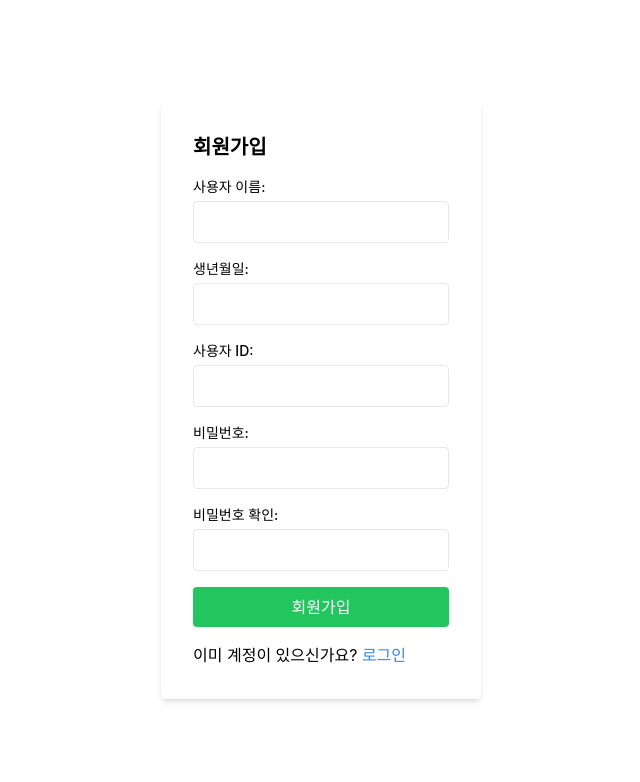
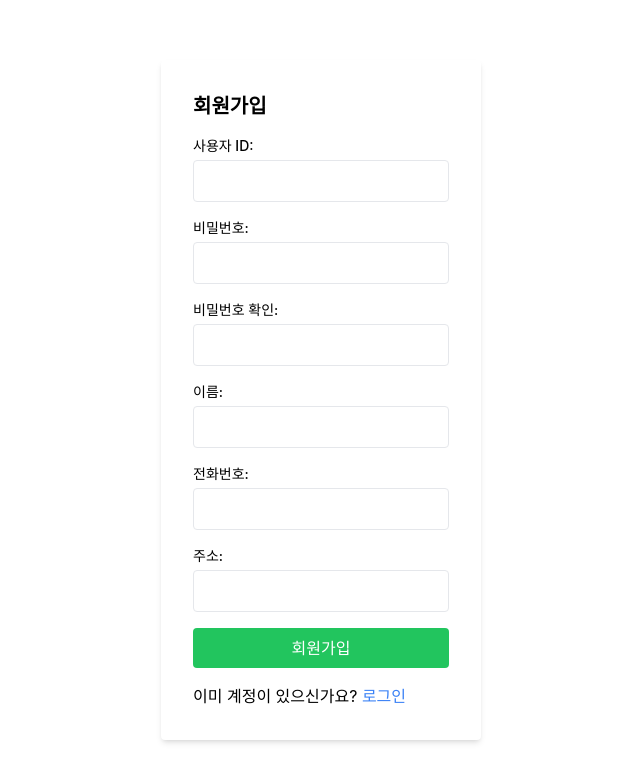
Before and after one commit to codestates-seb/seb45_main_028, a React (Create React App) app in the folder front/: page /signup in a window 1280 px wide. Shown: the top 782 px of the page, without its empty margins (319-959 px from the left). Built offline with nearby package versions, Linux system fonts and the light colour scheme.

Commit message:
회원가입 서버연동

```diff
--- a/front/src/App.js
+++ b/front/src/App.js
@@ -3,13 +3,14 @@ import './App.css';
 import '../src/css/input.css';
 import Login from './components/Login';
 import SignUp from './components/Signup';
+//import ShoppingCart from './pages/ShoppingCart';
 import { BrowserRouter as Router, Route, Routes } from 'react-router-dom';
 
 const App = () => {
   return (
     <Router>
         <Routes>
-          <Route path="/" element={<Login />} />
+          <Route path="/" element={<Login/>} />
           <Route path="/login" element={<Login />} />
           <Route path="/signup" element={<SignUp />} />
         </Routes>
--- a/front/src/components/Login.jsx
+++ b/front/src/components/Login.jsx
@@ -1,7 +1,8 @@
 import React, { useState } from 'react';
 import { Link, useNavigate } from 'react-router-dom';
-/*  axios로 api 주소 받아오는 로직*/
+/*import jwt from 'jsonwebtoken';*/
 import axios from 'axios';
+
 
 
 const Login = () => {
@@ -29,7 +30,13 @@ const Login = () => {
       const response = await axios.post('http://ec2-52-79-52-23.ap-northeast-2.compute.amazonaws.com:8080/member/login', {
         email: email,
         password: password,
+      },
+      {
+        headers: {
+          Authorization: `Bearer ${localStorage.getItem('token')}`, // JWT 토큰을 헤더에 추가합니다.
+        },
       });
+
       console.log(response.data);
       return response.data; // 백엔드에서 반환된 데이터를 반환합니다.
     } catch (error) {
@@ -42,6 +49,10 @@ const Login = () => {
 const handleLogin = async () => {
   try {
     const response = await getLogin(username, password);
+    const token = response.token;
+
+    localStorage.setItem('token', token);
+
     console.log(response);
     // 로그인 성공 후의 처리를 여기에 추가하세요
     setIsLoggedIn(true);
@@ -53,9 +64,10 @@ const handleLogin = async () => {
 
 
 const handleLogout = () => {
+  // 클라이언트에서 JWT 토큰을 삭제합니다.
+  localStorage.removeItem('token');
   setIsLoggedIn(false);
 };
-
 
 return (
   <div className="flex justify-center items-center h-screen">
--- a/front/src/components/SignUp.jsx
+++ b/front/src/components/SignUp.jsx
@@ -1,19 +1,23 @@
 import React, { useState } from 'react';
-import DatePicker from 'react-datepicker'; // DatePicker 컴포넌트를 사용하기 위한 라이브러리
-import 'react-datepicker/dist/react-datepicker.css'; // DatePicker 스타일 추가
+import DatePicker from 'react-datepicker';
+import 'react-datepicker/dist/react-datepicker.css';
 import { Link } from 'react-router-dom';
 
 const SignUp = () => {
-  const [username, setUsername] = useState('');
+  //const [username, setUsername] = useState('');
   const [userId, setUserId] = useState('');
   const [password, setPassword] = useState('');
   const [passwordConfirm, setPasswordConfirm] = useState('');
-  const [birthdate, setBirthdate] = useState(null); // 생년월일 추가
+ // const [birthdate, setBirthdate] = useState(null);
+  const [name, setName] = useState('');
+  const [phone, setPhone] = useState('');
+  const [address, setAddress] = useState('');
   const [error, setError] = useState('');
+  const apiAddress = 'http://ec2-52-79-52-23.ap-northeast-2.compute.amazonaws.com:8080/member/new'; // API 주소
 
-  const handleUsernameChange = (e) => {
+/*  const handleUsernameChange = (e) => {
     setUsername(e.target.value);
-  };
+  };*/
 
   const handleUserIdChange = (e) => {
     setUserId(e.target.value);
@@ -27,13 +31,25 @@ const SignUp = () => {
     setPasswordConfirm(e.target.value);
   };
 
-  const handleBirthdateChange = (date) => {
+ /* const handleBirthdateChange = (date) => {
     setBirthdate(date);
   };
+*/
+
+  const handleNameChange = (e) => {
+    setName(e.target.value);
+  }
+
+  const handlePhoneChange = (e) => {
+    setPhone(e.target.value);
+  }
+
+  const handleAddressChange = (e) => {
+    setAddress(e.target.value);
+  }
 
   const handleSignUp = () => {
-    // 입력 유효성 검사
-    if (!username || !userId || !password || !passwordConfirm || !birthdate) {
+    if (!userId || !password || !passwordConfirm || !name || !phone || !address) {
       setError('모든 필드를 입력해주세요.');
       return;
     }
@@ -43,7 +59,32 @@ const SignUp = () => {
       return;
     }
 
-    // 회원가입 로직을 수행하면 됩니다.
+    const requestData = {    // 프론트엔드 변수명 변경
+      email: userId,      // 프론트엔드 변수명 변경
+      password: password,   // 프론트엔드 변수명 변경
+      name: name,           // 프론트엔드 변수명 변경
+      phone: phone,         // 프론트엔드 변수명 변경
+      address: address,     // 프론트엔드 변수명 변경
+    };
+    // API를 호출하여 회원가입 처리
+    fetch(apiAddress, {
+      method: 'POST',
+      headers: {
+        'Content-Type': 'application/json',
+      },
+      body: JSON.stringify(requestData),
+    })
+
+      .then((response) => {
+        if (!response.ok) {
+          throw new Error('API 호출에 실패했습니다.');
+        }
+        // API 호출이 성공하면 원하는 동작 수행 (예: 페이지 이동)
+      })
+      .catch((error) => {
+        setError('회원가입에 실패했습니다.');
+        console.error(error);
+      });
   };
 
   return (
@@ -52,28 +93,9 @@ const SignUp = () => {
         <h1 className="text-xl font-semibold mb-4">회원가입</h1>
         {error && <p className="text-red-500 mb-4">{error}</p>}
         <div className="mb-4">
-          <label className="block text-sm font-medium mb-1" htmlFor="signup-username">
-            사용자 이름:
-          </label>
-          <input
-            className="w-full border rounded py-2 px-3 bg-white"
-            type="text"
-            id="signup-username"
-            value={username}
-            onChange={handleUsernameChange}
-          />
+
         </div>
         <div className="mb-4">
-          <label className="block text-sm font-medium mb-1" htmlFor="signup-birthdate">
-            생년월일:
-          </label>
-          <DatePicker
-            className="w-full border rounded py-2 px-3"
-            selected={birthdate}
-            onChange={handleBirthdateChange}
-            dateFormat="yyyy-MM-dd"
-            id="signup-birthdate"
-          />
         </div>
         <div className="mb-4">
           <label className="block text-sm font-medium mb-1" htmlFor="signup-userId">
@@ -112,6 +134,42 @@ const SignUp = () => {
           />
         </div>
 
+        <div className="mb-4">
+          <label className="block text-sm font-medium mb-1" htmlFor="signup-name">
+            이름:
+          </label>
+          <input
+            className="w-full border rounded py-2 px-3 bg-white"
+            type="text"
+            id="signup-name"
+            value={name}
+            onChange={handleNameChange}
+          />
+        </div>
+        <div className="mb-4">
+          <label className="block text-sm font-medium mb-1" htmlFor="signup-phone">
+            전화번호:
+          </label>
+          <input
+            className="w-full border rounded py-2 px-3 bg-white"
+            type="text"
+            id="signup-phone"
+            value={phone}
+            onChange={handlePhoneChange}
+          />
+        </div>
+        <div className="mb-4">
+          <label className="block text-sm font-medium mb-1" htmlFor="signup-address">
+            주소:
+          </label>
+          <input
+            className="w-full border rounded py-2 px-3 bg-white"
+            type="text"
+            id="signup-address"
+            value={address}
+            onChange={handleAddressChange}
+          />
+        </div>
         <button
           className="w-full bg-green-500 text-white py-2 px-4 rounded hover:bg-green-600 border-solid border-black"
           onClick={handleSignUp}
--- /dev/null
+++ b/front/src/pages/ShoppingCart.jsx
@@ -0,0 +1,90 @@
+import React, { useState } from 'react';
+
+const ShoppingCart = () => {
+  const [products] = useState([
+    { id: 1, name: '소이와 데이트권', price: 100000 },
+    { id: 2, name: '다연이와 식데권 ', price: 200000 },
+    { id: 3, name: '성환이의 사랑', price: 371019247301 },
+  ]);
+  const [cart, setCart] = useState([]);
+
+  const addToCart = (product) => {
+    setCart([...cart, product]);
+  };
+
+  const removeFromCart = (product) => {
+    const updatedCart = cart.filter((item) => item.id !== product.id);
+    setCart(updatedCart);
+  };
+
+  const total = cart.reduce((acc, product) => acc + product.price, 0);
+
+  const handleCheckout = () => {
+    // 여기에서 결제 처리 로직을 추가할 수 있습니다.
+    alert('주문이 완료되었습니다.');
+  };
+
+  return (
+    <div className="container mx-auto p-4 flex flex-col h-screen">
+      <h1 className="text-2xl font-bold mb-4">장바구니</h1>
+
+      <div className="flex-grow grid grid-cols-2 gap-4">
+        <div>
+          <h2 className="text-lg font-semibold mb-2">상품 목록</h2>
+          <ul>
+            {products.map((product) => (
+              <li
+                key={product.id}
+                className="flex justify-between items-center p-2 rounded-lg shadow-md bg-white mb-2"
+              >
+                <span className="text-gray-700">{product.name}</span>
+                <span className="text-blue-600">${product.price}</span>
+                <button
+                  onClick={() => addToCart(product)}
+                  className="bg-blue-500 text-white px-2 py-1 rounded hover:bg-blue-700"
+                >
+                  추가
+                </button>
+              </li>
+            ))}
+          </ul>
+        </div>
+
+        <div>
+          <h2 className="text-lg font-semibold mb-2">장바구니</h2>
+          <ul>
+            {cart.map((product) => (
+              <li
+                key={product.id}
+                className="flex justify-between items-center p-2 rounded-lg shadow-md bg-white mb-2"
+              >
+                <span className="text-gray-700">{product.name}</span>
+                <span className="text-red-600">${product.price}</span>
+                <button
+                  onClick={() => removeFromCart(product)}
+                  className="bg-red-500 text-white px-2 py-1 rounded hover:bg-red-700"
+                >
+                  제거
+                </button>
+              </li>
+            ))}
+          </ul>
+          <div className="mt-4">
+            <strong className="text-lg">총 가격:</strong> ${total}
+          </div>
+        </div>
+      </div>
+
+      <div className="flex justify-center mt-4">
+        <button
+          onClick={handleCheckout}
+          className="bg-green-500 text-white px-4 py-2 rounded hover:bg-green-700"
+        >
+          주문 결제
+        </button>
+      </div>
+    </div>
+  );
+};
+
+export default ShoppingCart;
--- /dev/null
+++ b/front/webpack.config.js
@@ -0,0 +1,11 @@
+const path = require('path');
+
+module.exports = {
+  // ... 다른 설정
+  resolve: {
+    fallback: {
+      "crypto": require.resolve("crypto-browserify"),
+      "stream": require.resolve("stream-browserify")
+    }
+  }
+};
```
Also changed, not shown: front/package.json (+12 -1 lines), front/src/pages/LoginPage.jsx (deleted), 1 other file (tests, documents, lock files or other folders).
